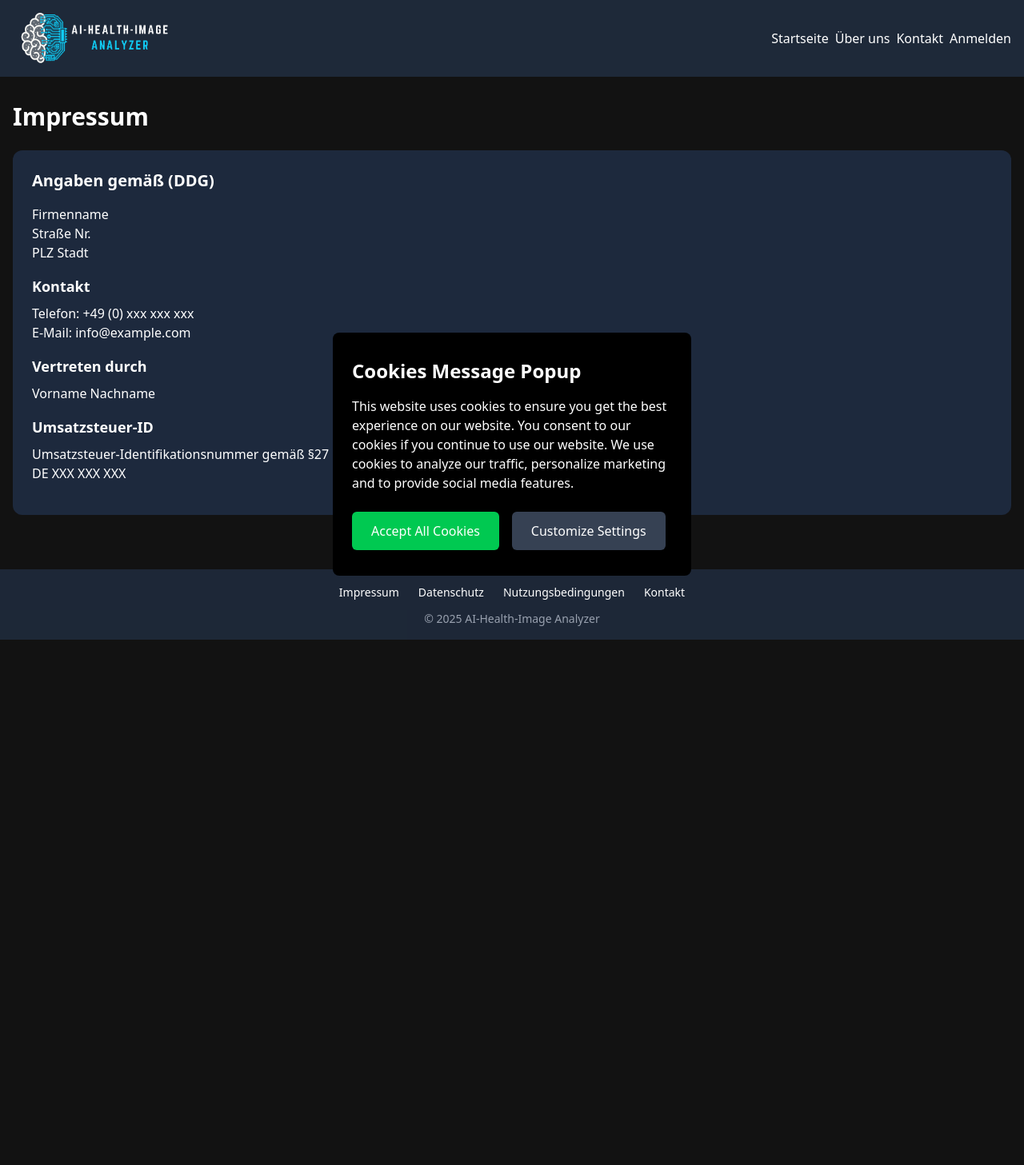
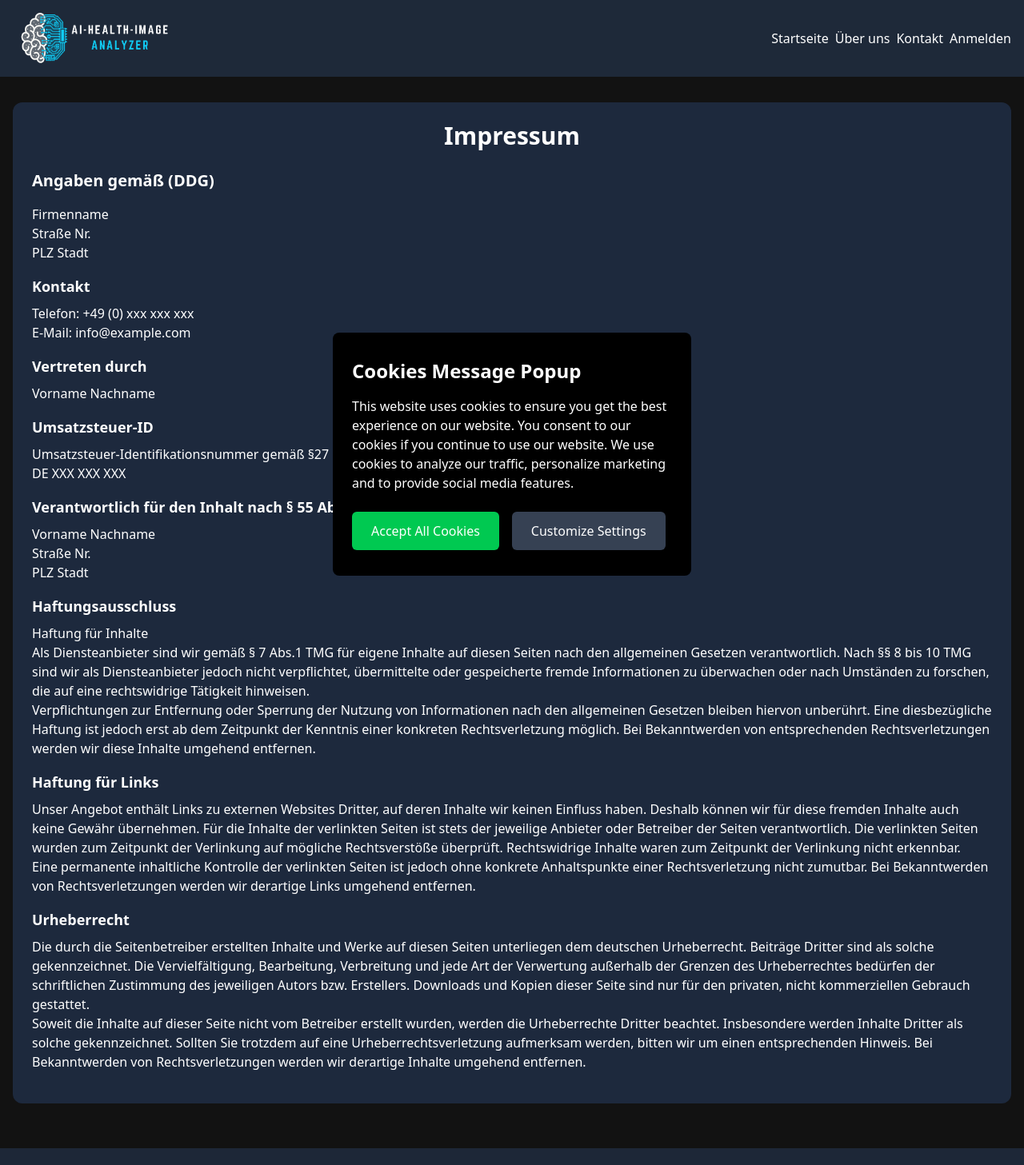
Before and after one commit to AI-Health-Image/AI-Health-Image, a React (Vite) app in the folder frontend/: page /imprint in a window 1280 px wide. Shown: the top 1457 px of the page at 80% size. Before the commit the page ends 800 px from the top, so only its background shows below. Built offline with nearby package versions, Linux system fonts and the light colour scheme.

Commit message:
final touches to the pages in the footer

```diff
--- a/frontend/src/pages/ContactPage.jsx
+++ b/frontend/src/pages/ContactPage.jsx
@@ -7,15 +7,15 @@
   };
 
   return (
-    <div
-      className="bg-cover bg-center h-screen"
+    <Layout>
+      <div className="min-h-screen flex items-center justify-center bg-black">
+        <div className="container mx-auto px-4 py-8">
+          <div className="bg-slate-800 text-white rounded-xl p-6 mb-6 max-w-lg mx-auto">
+            <div className="flex justify-center">
+              <h1 className="text-3xl font-bold mb-6">Kontakt</h1>
+            </div>
 
-    >
-      <Layout>
-        <div className="container mx-auto px-4 py-8">
-          <h1 className="text-3xl font-bold mb-6 text-white">Kontakt</h1>
-
-          <div className="bg-slate-800 rounded-xl p-6 max-w-2xl mx-auto">
+            <div className="space-y-6">
               <form onSubmit={handleSubmit} className="space-y-4">
                 <div>
                   <label htmlFor="name" className="block text-white mb-2">Name</label>
@@ -56,8 +56,9 @@
               </form>
             </div>
           </div>
+        </div>
+      </div>
     </Layout>
-    </div>
   );
 }
 
--- a/frontend/src/pages/ImprintPage.jsx
+++ b/frontend/src/pages/ImprintPage.jsx
@@ -1,13 +1,14 @@
 import Layout from "../layout/Layout";
 
 function ImprintPage() {
-
   return (
     <Layout>
       <div className="container mx-auto px-4 py-8">
-        <h1 className="text-3xl font-bold mb-6 text-white">Impressum</h1>
+        <div className="bg-slate-800 text-white rounded-xl p-6 mb-6">
+          <div className="flex justify-center">
+            <h1 className="text-3xl font-bold mb-6">Impressum</h1>
+          </div>
 
-        <div className="bg-slate-800 text-white rounded-xl p-6 mb-6">
           <h2 className="text-xl font-bold mb-4">Angaben gemäß (DDG)</h2>
           <p className="mb-4">
             Firmenname<br />
@@ -31,6 +32,32 @@
             Umsatzsteuer-Identifikationsnummer gemäß §27 a Umsatzsteuergesetz:<br />
             DE XXX XXX XXX
           </p>
+
+          <h3 className="text-lg font-bold mb-2">Verantwortlich für den Inhalt nach § 55 Abs. 2 RStV</h3>
+          <p className="mb-4">
+            Vorname Nachname<br />
+            Straße Nr.<br />
+            PLZ Stadt
+          </p>
+
+          <h3 className="text-lg font-bold mb-2">Haftungsausschluss</h3>
+          <p className="mb-4">
+            Haftung für Inhalte<br />
+            Als Diensteanbieter sind wir gemäß § 7 Abs.1 TMG für eigene Inhalte auf diesen Seiten nach den allgemeinen Gesetzen verantwortlich. Nach §§ 8 bis 10 TMG sind wir als Diensteanbieter jedoch nicht verpflichtet, übermittelte oder gespeicherte fremde Informationen zu überwachen oder nach Umständen zu forschen, die auf eine rechtswidrige Tätigkeit hinweisen.<br />
+            Verpflichtungen zur Entfernung oder Sperrung der Nutzung von Informationen nach den allgemeinen Gesetzen bleiben hiervon unberührt. Eine diesbezügliche Haftung ist jedoch erst ab dem Zeitpunkt der Kenntnis einer konkreten Rechtsverletzung möglich. Bei Bekanntwerden von entsprechenden Rechtsverletzungen werden wir diese Inhalte umgehend entfernen.
+          </p>
+
+          <h3 className="text-lg font-bold mb-2">Haftung für Links</h3>
+          <p className="mb-4">
+            Unser Angebot enthält Links zu externen Websites Dritter, auf deren Inhalte wir keinen Einfluss haben. Deshalb können wir für diese fremden Inhalte auch keine Gewähr übernehmen. Für die Inhalte der verlinkten Seiten ist stets der jeweilige Anbieter oder Betreiber der Seiten verantwortlich. Die verlinkten Seiten wurden zum Zeitpunkt der Verlinkung auf mögliche Rechtsverstöße überprüft. Rechtswidrige Inhalte waren zum Zeitpunkt der Verlinkung nicht erkennbar.<br />
+            Eine permanente inhaltliche Kontrolle der verlinkten Seiten ist jedoch ohne konkrete Anhaltspunkte einer Rechtsverletzung nicht zumutbar. Bei Bekanntwerden von Rechtsverletzungen werden wir derartige Links umgehend entfernen.
+          </p>
+
+          <h3 className="text-lg font-bold mb-2">Urheberrecht</h3>
+          <p className="mb-4">
+            Die durch die Seitenbetreiber erstellten Inhalte und Werke auf diesen Seiten unterliegen dem deutschen Urheberrecht. Beiträge Dritter sind als solche gekennzeichnet. Die Vervielfältigung, Bearbeitung, Verbreitung und jede Art der Verwertung außerhalb der Grenzen des Urheberrechtes bedürfen der schriftlichen Zustimmung des jeweiligen Autors bzw. Erstellers. Downloads und Kopien dieser Seite sind nur für den privaten, nicht kommerziellen Gebrauch gestattet.<br />
+            Soweit die Inhalte auf dieser Seite nicht vom Betreiber erstellt wurden, werden die Urheberrechte Dritter beachtet. Insbesondere werden Inhalte Dritter als solche gekennzeichnet. Sollten Sie trotzdem auf eine Urheberrechtsverletzung aufmerksam werden, bitten wir um einen entsprechenden Hinweis. Bei Bekanntwerden von Rechtsverletzungen werden wir derartige Inhalte umgehend entfernen.
+          </p>
         </div>
       </div>
     </Layout>
--- a/frontend/src/pages/PrivacyPage.jsx
+++ b/frontend/src/pages/PrivacyPage.jsx
@@ -2,14 +2,13 @@
 
 function PrivacyPage() {
   return (
-    <div
-      className="bg-cover bg-center h-screen"
-
-    >
-      <Layout>
-        <div className="flex flex-col justify-between items-center p-2 rounded m-2">
-          <section className="bg-slate-800 text-white rounded-xl p-6 w-full max-w-4xl">
-            <h1 className="text-2xl font-bold mb-6">Datenschutzerklärung</h1>
+    <Layout>
+      <div className="min-h-screen flex items-center justify-center bg-black">
+        <div className="container mx-auto px-4 py-8">
+          <div className="bg-slate-800 text-white rounded-xl p-6 mb-6">
+            <div className="flex justify-center">
+              <h1 className="text-3xl font-bold mb-6">Datenschutzerklärung</h1>
+            </div>
 
             <div className="space-y-6">
               <div>
@@ -44,10 +43,10 @@
                 </p>
               </div>
             </div>
-          </section>
+          </div>
         </div>
-      </Layout>
-    </div>
+      </div>
+    </Layout>
   );
 }
 
--- a/frontend/src/pages/TermsPage.jsx
+++ b/frontend/src/pages/TermsPage.jsx
@@ -2,13 +2,15 @@
 
 function TermsPage() {
   return (
-    <div className="bg-cover bg-center min-h-screen"
-         style={{ backgroundImage: "url('/mrt-maschin.jpg')" }}>
     <Layout>
-        <div className="container mx-auto p-6">
-          <h1 className="text-3xl font-bold text-white mb-6">Nutzungsbedingungen</h1>
+      <div className="min-h-screen flex items-center justify-center bg-black">
+        <div className="container mx-auto px-4 py-8">
+          <div className="bg-slate-800 text-white rounded-xl p-6 mb-6">
+            <div className="flex justify-center">
+              <h1 className="text-3xl font-bold mb-6">Nutzungsbedingungen</h1>
+            </div>
 
-          <div className="bg-slate-800/60 rounded-xl p-6 text-white space-y-6">
+            <div className="space-y-6">
               <section>
                 <h2 className="text-2xl font-bold mb-4">1. Allgemeines</h2>
                 <p className="mb-4">
@@ -50,8 +52,9 @@
               </section>
             </div>
           </div>
+        </div>
+      </div>
     </Layout>
-    </div>
   );
 }
 
```
Lines whose indentation alone changed are shown as unchanged.
